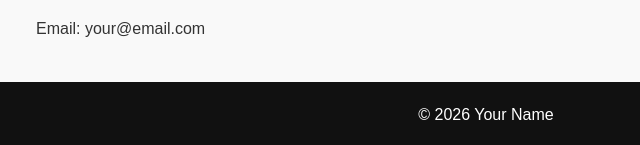
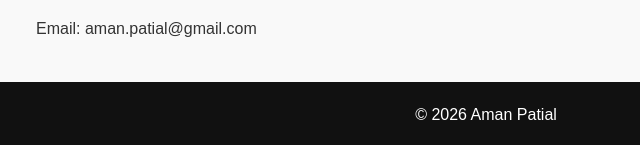
Before and after one commit to amanpatial/amanpatial.github.io, a plain HTML site: page index.html in a window 1280 px wide. Shown: the part 810-955 px from the top of the page, 154-794 px from the left. Drawn offline with Linux system fonts and the light colour scheme.

Commit message:
Update index.html

```diff
--- a/index.html
+++ b/index.html
@@ -3,7 +3,7 @@
 <head>
   <meta charset="UTF-8" />
   <meta name="viewport" content="width=device-width, initial-scale=1.0"/>
-  <title>Your Name | Personal Brand</title>
+  <title>AMAN PATIAL | Personal Brand</title>
   <style>
     body {
       font-family: Arial, sans-serif;
@@ -70,17 +70,17 @@
     and career growth.
   </p>
   <p>
-    👉 <a href="https://www.linkedin.com">Visit my LinkedIn</a>
+    👉 <a href="https://www.linkedin.com/in/amanpatial">Visit my LinkedIn</a>
   </p>
 </section>
 
 <section>
   <h2>Contact</h2>
-  <p>Email: your@email.com</p>
+  <p>Email: aman.patial@gmail.com</p>
 </section>
 
 <footer>
-  © 2026 Your Name
+  © 2026 Aman Patial
 </footer>
 
 </body>
```
